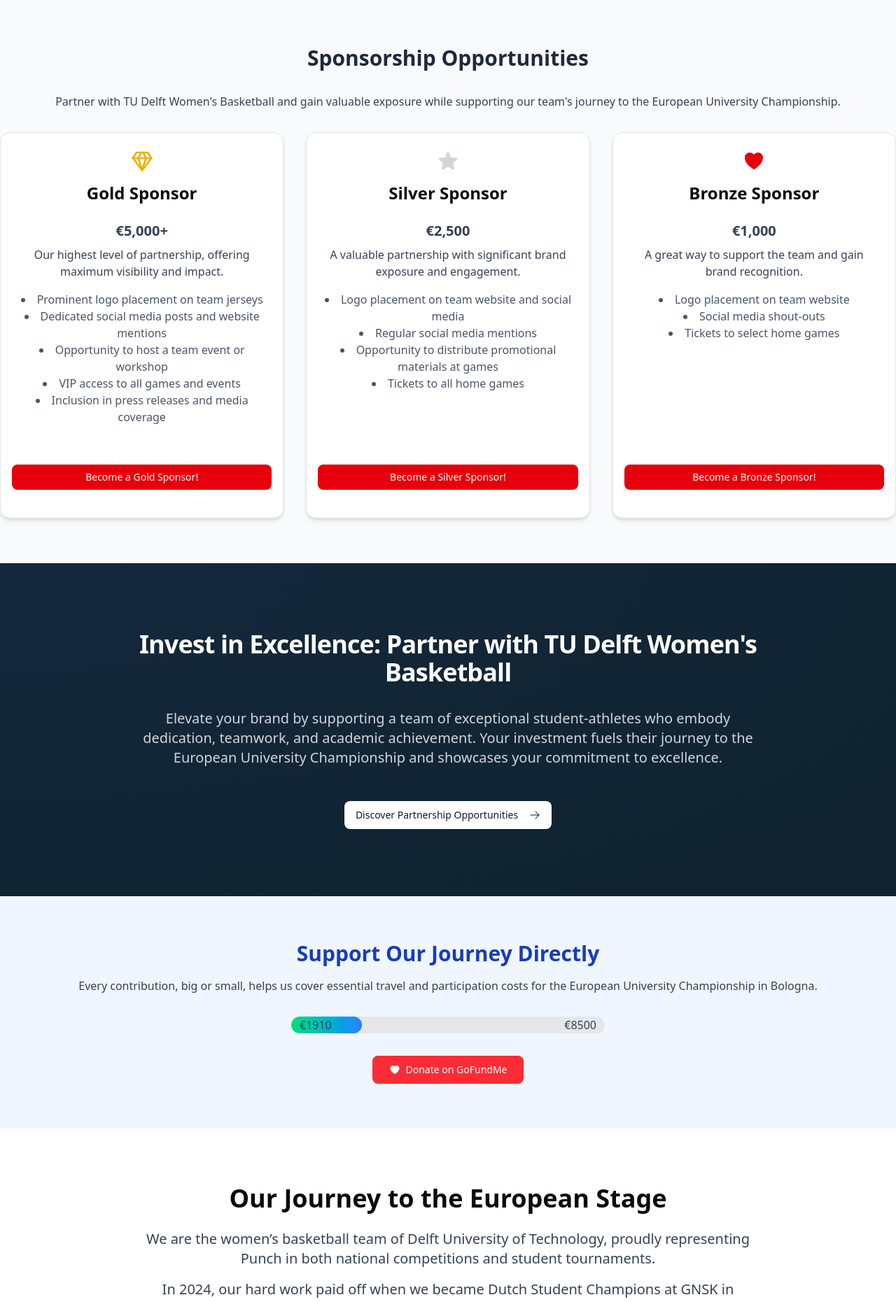
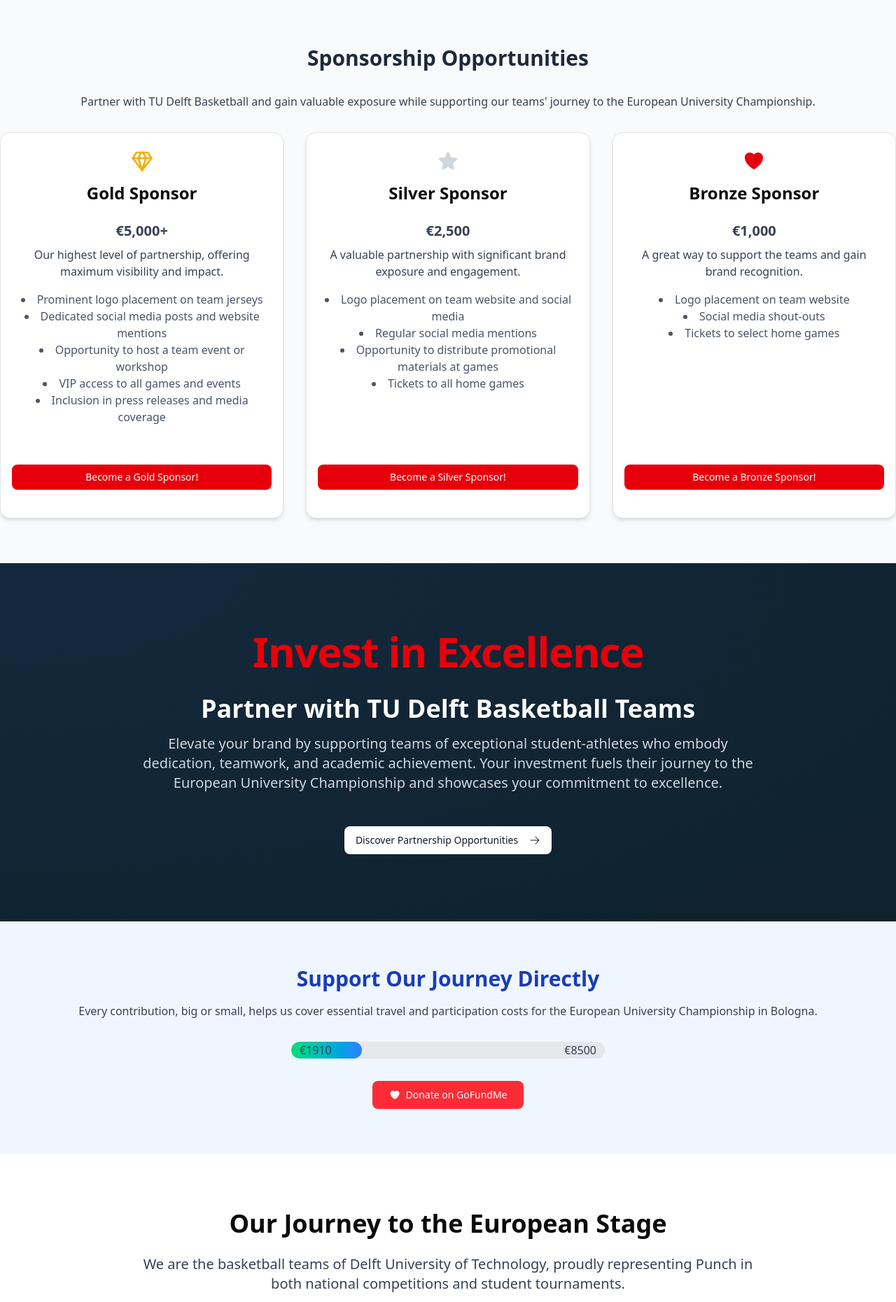
Before and after one commit to DSBV-Punch/sponsor-site, a Next.js app: page / in a window 1280 px wide. Shown: the part 1620-3481 px from the top of the page at 70% size. Built offline with nearby package versions, Linux system fonts and the light colour scheme.

Commit message:
Update to text and added daisyUI

```diff
--- a/app/globals.css
+++ b/app/globals.css
@@ -1,6 +1,7 @@
 @import "tailwindcss";
 @import "tw-animate-css";
 @tailwind utilities;
+@plugin "daisyui";
 @keyframes pan {
 	100% {
 		background-position: 100% 0;
--- a/components/call-to-action.tsx
+++ b/components/call-to-action.tsx
@@ -14,11 +14,14 @@ export function CallToAction() {
 
 				<div className="container relative mx-auto text-center z-10">
 					<div className="max-w-4xl mx-auto">
-						<h2 className="text-4xl font-extrabold tracking-tight mb-8">
-							Invest in Excellence: Partner with TU Delft Women's Basketball
+						<h1 className="text-6xl font-extrabold text-red-600 tracking-tight mb-8">
+							Invest in Excellence
+						</h1>
+						<h2 className="text-4xl font-bold mb-4">
+							Partner with TU Delft Basketball Teams
 						</h2>
 						<p className="text-xl text-gray-300 mb-12">
-							Elevate your brand by supporting a team of exceptional
+							Elevate your brand by supporting teams of exceptional
 							student-athletes who embody dedication, teamwork, and academic
 							achievement. Your investment fuels their journey to the European
 							University Championship and showcases your commitment to
--- a/components/carousel.tsx
+++ b/components/carousel.tsx
@@ -25,7 +25,7 @@ export function Carousel() {
 		cssEase: "linear",
 	};
 	return (
-		<div className="bg-red-400 py-12 h-auto">
+		<div className="bg py-12 h-auto">
 			<div className="mt-12 relative h-auto w-full max-w-2xl mx-auto">
 				<Slider {...settings}>
 					{images.map((image, index) => (
--- a/components/highlight-section.tsx
+++ b/components/highlight-section.tsx
@@ -58,8 +58,8 @@ export function HighlightSection() {
 										<Image
 											src={item.image}
 											alt={item.title}
-											layout="fill"
-											objectFit="cover"
+											fill={true}
+											style={{ objectFit: "cover" }}
 											className="rounded-md transition-transform duration-300 hover:scale-105"
 										/>
 									</div>
--- a/components/our-journey-section.tsx
+++ b/components/our-journey-section.tsx
@@ -15,17 +15,26 @@ export default function OurJourneySection() {
 
 					{/* Intro Paragraphs */}
 					<p className="text-gray-700 text-lg md:text-xl mb-4">
-						We are the women’s basketball team of Delft University of
-						Technology, proudly representing Punch in both national competitions
-						and student tournaments.
+						We are the basketball teams of Delft University of Technology,
+						proudly representing Punch in both national competitions and student
+						tournaments.
+					</p>
+					<p className="text-gray-700 text-lg md:text-xl mb-4">
+						Both our men's and women's teams have qualified for the European
+						University Championships (EUC) in Bologna, Italy.
 					</p>
 					<p className="text-gray-700 text-lg md:text-xl mb-8">
-						In 2024, our hard work paid off when we became Dutch Student
-						Champions at GNSK in Rotterdam — earning us a place at the{" "}
+						In 2024, our hard work paid off when the women became Dutch Student
+						Champions at GNSK in Rotterdam — earning them a place at the{" "}
 						<span className="font-semibold">
 							European University Championships (EUC)
 						</span>{" "}
 						in Bologna, Italy.
+					</p>
+					{/* Add Men's Team Acheivement */}
+					<p className="text-gray-700 text-lg md:text-xl mb-8">
+						The Men's team also had a fantastic year, achieving 2nd and securing
+						their spot at EUC Bologna 2025.
 					</p>
 				</div>
 
--- a/components/sponsorship-oppurtunities.tsx
+++ b/components/sponsorship-oppurtunities.tsx
@@ -43,7 +43,7 @@ const SponsorshipPackages = [
 	{
 		name: "Bronze Sponsor",
 		price: "€1,000",
-		description: "A great way to support the team and gain brand recognition.",
+		description: "A great way to support the teams and gain brand recognition.",
 		features: [
 			"Logo placement on team website",
 			"Social media shout-outs",
@@ -63,8 +63,8 @@ export function SponsorshipOpportunities() {
 						Sponsorship Opportunities
 					</h2>
 					<p className="text-gray-700 mb-8">
-						Partner with TU Delft Women's Basketball and gain valuable exposure
-						while supporting our team's journey to the European University
+						Partner with TU Delft Basketball and gain valuable exposure while
+						supporting our teams' journey to the European University
 						Championship.
 					</p>
 					<div className="grid grid-cols-1 md:grid-cols-3 gap-8">
@@ -77,7 +77,7 @@ export function SponsorshipOpportunities() {
 									{/* Icon Above Title */}
 									{packageItem.icon && (
 										<packageItem.icon
-											className={`h-8 w-8 mb-2 text-${packageItem.color} text-amber`}
+											className={`h-8 w-8 mb-2 text-${packageItem.color}`}
 										/>
 									)}
 									<CardTitle className="text-2xl font-semibold">
--- a/package.json
+++ b/package.json
@@ -32,6 +32,7 @@
 		"@types/react": "^19",
 		"@types/react-dom": "^19",
 		"@types/react-slick": "^0.23.13",
+		"daisyui": "^5.0.9",
 		"eslint": "^9",
 		"eslint-config-next": "15.2.3",
 		"tailwindcss": "^4",
```
Also changed, not shown: 1 other file (tests, documents, lock files or other folders).
